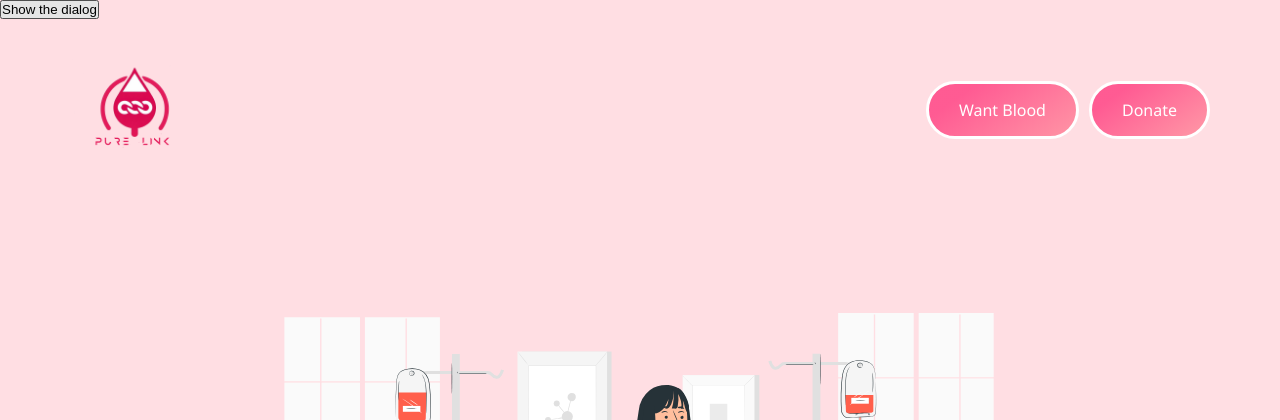
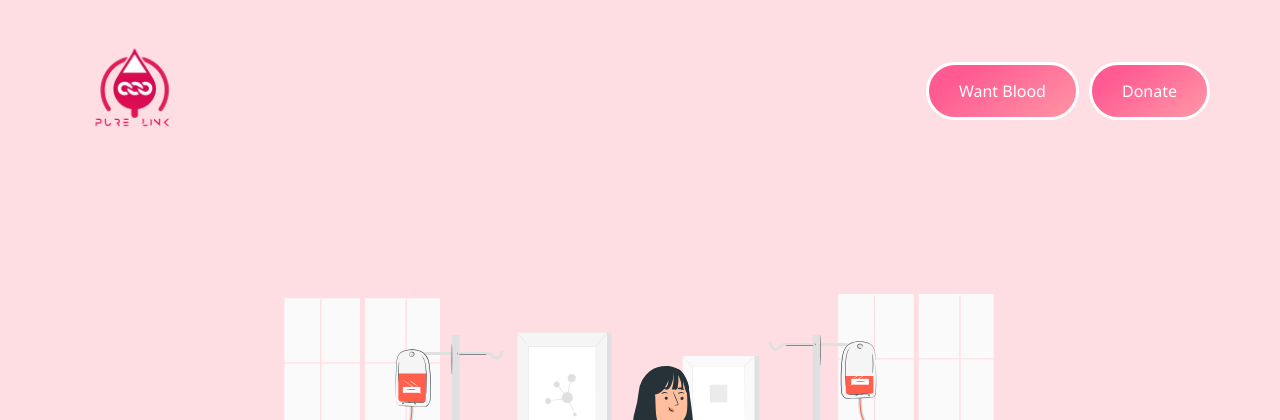
Before and after one commit to JeevanAwsm4/PureLinkBackend, a Django app: page / in a window 1280 px wide. Shown: the top 420 px of the page. Run offline with Django 5.2, Linux system fonts and the light colour scheme; some web fonts are replaced.

Commit message:
Django set up on web

```diff
--- a/src/purelink/templates/index.html
+++ b/src/purelink/templates/index.html
@@ -10,12 +10,6 @@
 </head>
 <body>
     <section id="hero">
-        <dialog>
-            <button autofocus>Close</button>
-            <p>This modal dialog has a groovy backdrop!</p>
-          </dialog>
-          <button>Show the dialog</button>
-
         <section class="bgTemp">
             <header>
                 <h1 class="left">
```
